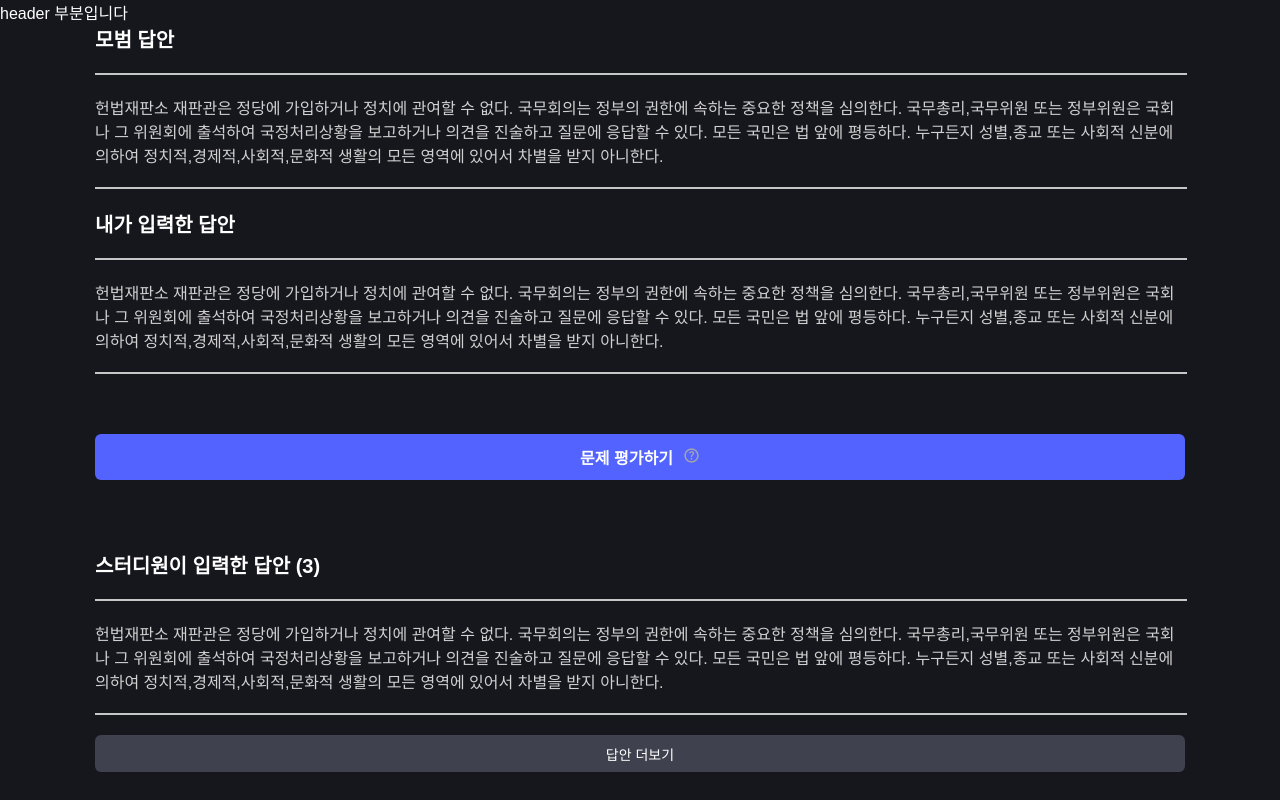
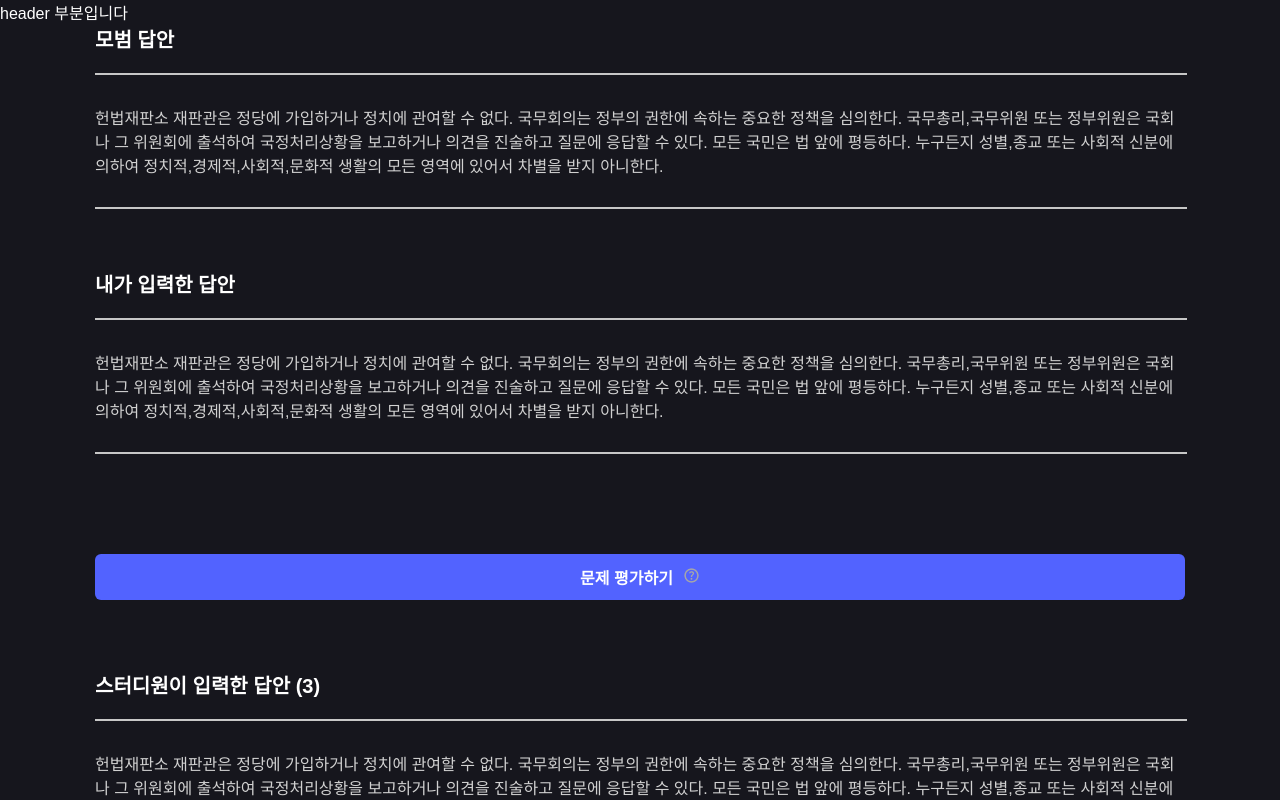
Before and after one commit to QuizUpWebProject/front, a React (Create React App) app: page /study/1/worklistid/answer in a window 1280 px wide. Shown: the top 800 px of the page. Built offline with nearby package versions, Linux system fonts and the light colour scheme.

Commit message:
design: 답안 페이지 UI 구현 #18

```diff
--- a/src/pages/StudyWorkAnswer.jsx
+++ b/src/pages/StudyWorkAnswer.jsx
@@ -12,7 +12,7 @@ const StudyWorkAnswer = () => {
 
   return (
     <Wrapper>
-      <div>
+      <Container>
         <Title>모범 답안</Title>
         <Line></Line>
         <Content>
@@ -25,8 +25,9 @@ const StudyWorkAnswer = () => {
           아니한다.
         </Content>
         <Line></Line>
-      </div>
-      <div>
+      </Container>
+
+      <Container>
         <Title>내가 입력한 답안</Title>
         <Line></Line>
         <Content>
@@ -39,13 +40,13 @@ const StudyWorkAnswer = () => {
           아니한다.
         </Content>
         <Line></Line>
-      </div>
+      </Container>
       <Button>
         문제 평가하기
         <Img src={HelpIcon} alt="help" />
       </Button>
 
-      <div>
+      <Container>
         <Title>스터디원이 입력한 답안 (3)</Title>
         <Line></Line>
         <Content>
@@ -58,12 +59,12 @@ const StudyWorkAnswer = () => {
           아니한다.
         </Content>
         <Line></Line>
-      </div>
+      </Container>
 
       {/* 스터디원이 입력한 답안 (더보기 버튼으로 추가 더보기) */}
       {showMore && (
         <>
-          <div>
+          <Container>
             <Title>스터디원이 입력한 답안 (3)</Title>
             <Line></Line>
             <Content>
@@ -76,8 +77,8 @@ const StudyWorkAnswer = () => {
               있어서 차별을 받지 아니한다.
             </Content>
             <Line></Line>
-          </div>
-          <div>
+          </Container>
+          <Container>
             <Title>스터디원이 입력한 답안 (3)</Title>
             <Line></Line>
             <Content>
@@ -90,7 +91,7 @@ const StudyWorkAnswer = () => {
               있어서 차별을 받지 아니한다.
             </Content>
             <Line></Line>
-          </div>
+          </Container>
         </>
       )}
       <ShowMoreBtn onClick={toggleShowMore}>
@@ -105,6 +106,10 @@ export default StudyWorkAnswer;
 const Wrapper = styled.div`
   max-width: 1090px;
   margin: 0 auto;
+`;
+
+const Container = styled.div`
+  margin-bottom: 60px;
 `;
 
 const Title = styled.div`
@@ -123,6 +128,8 @@ const Content = styled.div`
   font-size: 16px;
   font-size: 500;
   color: #d1d1d1;
+  margin-top: 30px;
+  margin-bottom: 30px;
 `;
 
 const Button = styled.button`
@@ -153,4 +160,5 @@ const ShowMoreBtn = styled.button`
   color: #ffffff;
   font-size: 14px;
   font-weight: 500;
+  margin-bottom: 35px;
 `;
```
